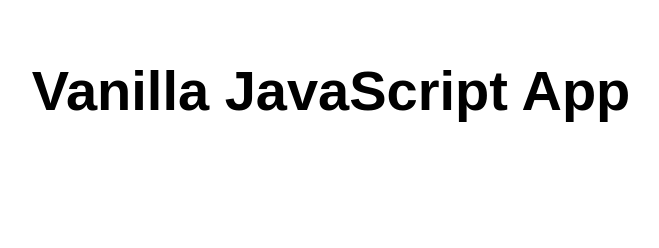
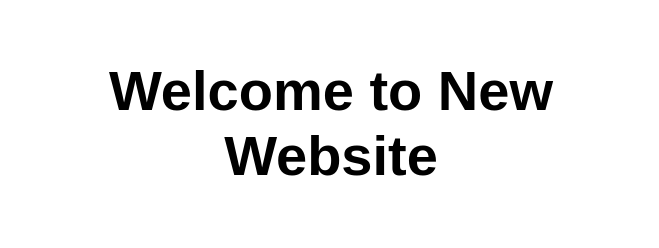
Before and after one commit to Arulmozhivarman-370/my-first-static-web-app, a website: page src/index.html in a window 1280 px wide. Shown: the whole page, without its empty margins (309-968 px from the left). Drawn offline with Linux system fonts and the light colour scheme.

Commit message:
Update index.html

```diff
--- a/src/index.html
+++ b/src/index.html
@@ -10,7 +10,7 @@
 
 <body>
   <main>
-    <h1>Vanilla JavaScript App</h1>
+    <h1>Welcome to New Website</h1>
   </main>
 </body>
 
```
